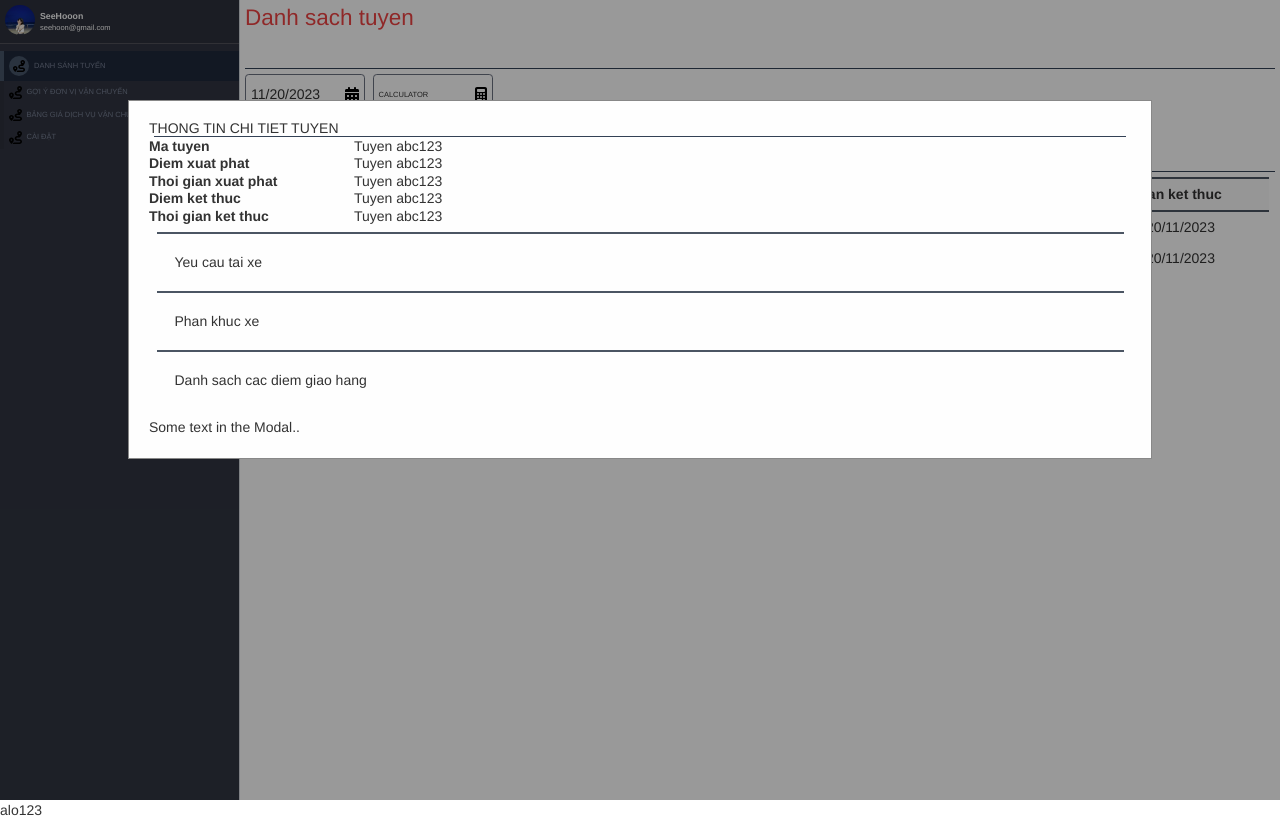
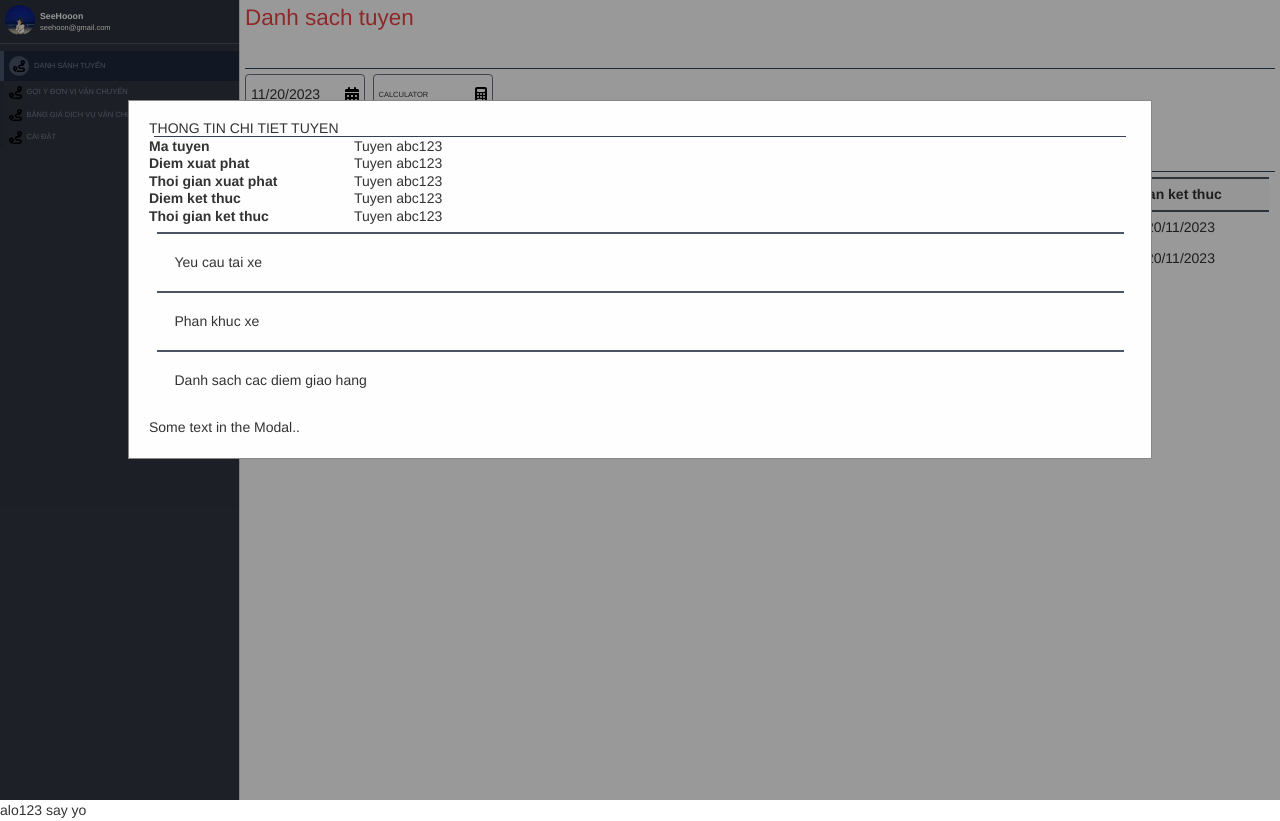
Before and after one commit to smallsnake-dn/logistics_client, a React (Vite) app: page / in a window 1280 px wide. Built offline with nearby package versions, Linux system fonts and the light colour scheme.

Commit message:
say yo hello

```diff
--- a/src/App.jsx
+++ b/src/App.jsx
@@ -5,7 +5,7 @@ function App() {
   return (
     <>
       <DefaultLayout></DefaultLayout>
-      alo123
+      alo123 say yo
     </>
   )
 }
```
